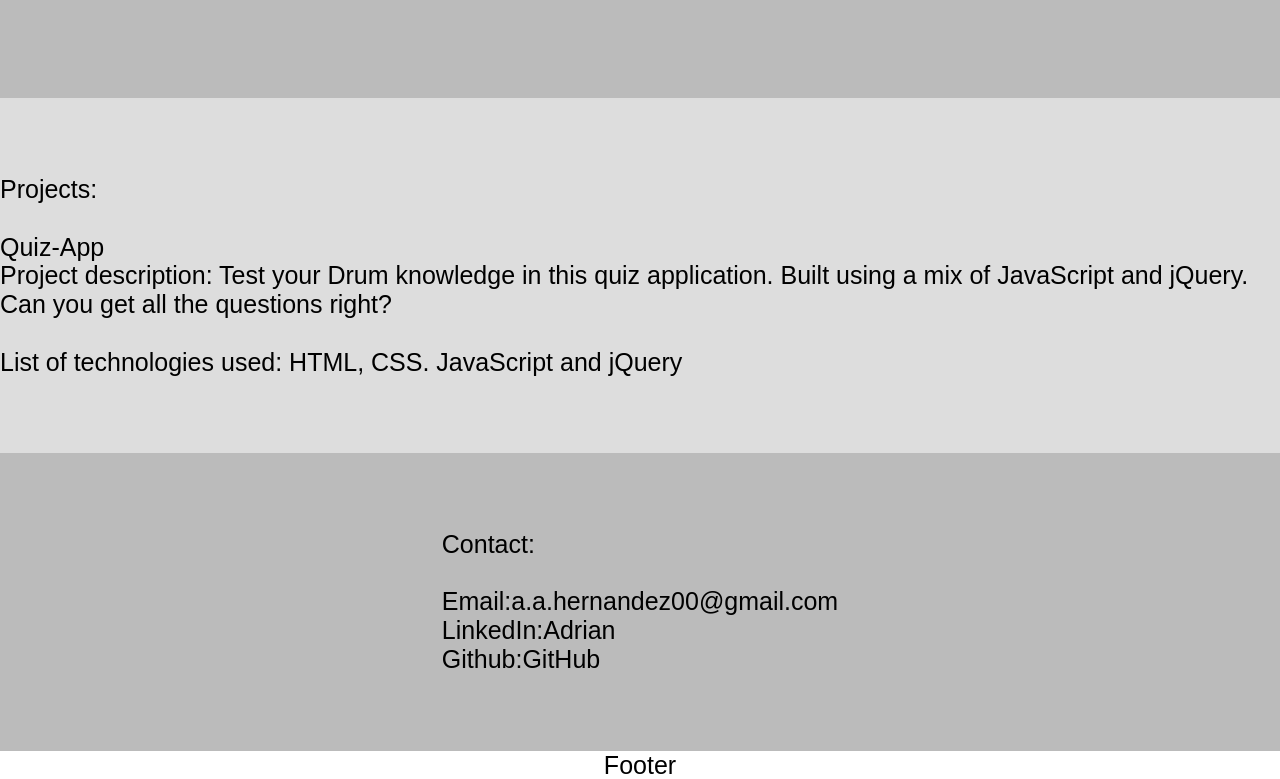
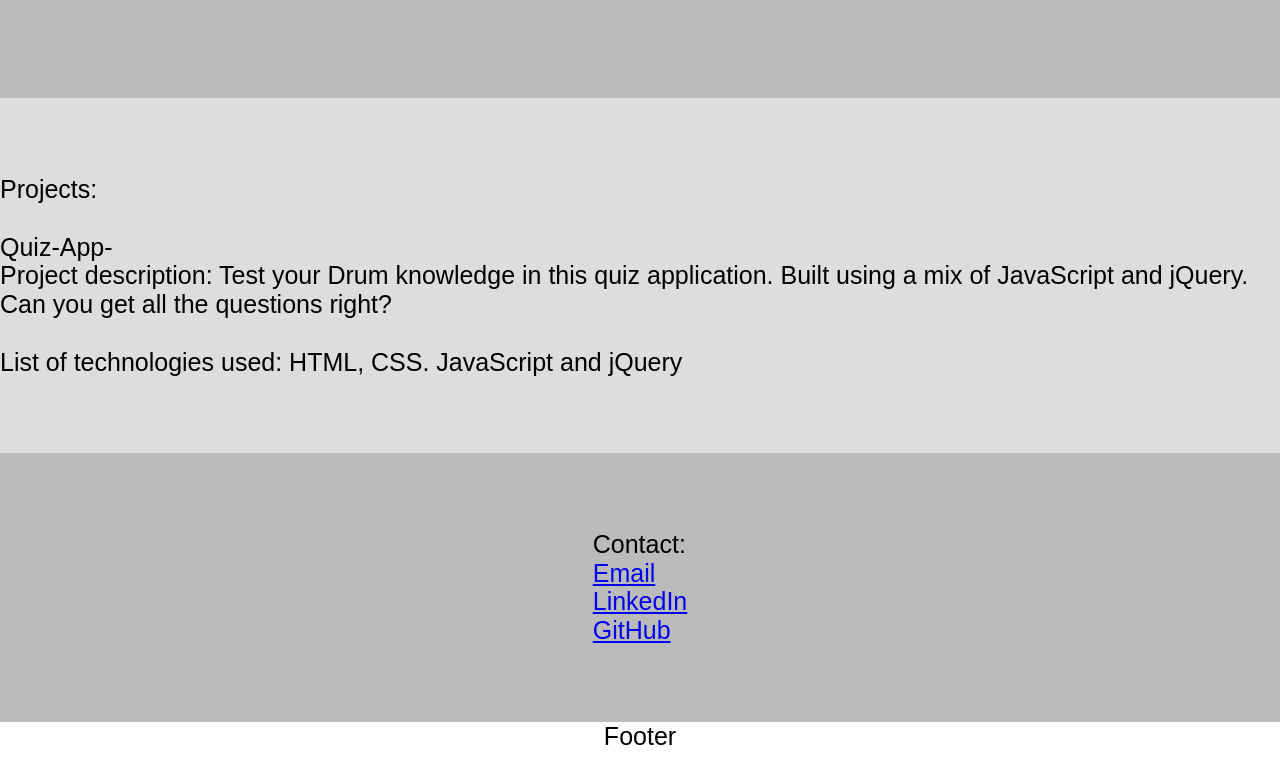
Before and after one commit to AdrianHernandez-Dev/Portfolio, a plain HTML site: page index.html in a window 1280 px wide. Shown: the part 746-1525 px from the top of the page. After the commit the page ends 1497 px from the top, so only its background shows below. Drawn offline with nearby package versions, Linux system fonts and the light colour scheme.

Commit message:
Add files via upload

```diff
--- a/index.html
+++ b/index.html
@@ -34,7 +34,7 @@
 
   <section>
       Projects:<br><br>
-      Quiz-App<br>
+      Quiz-App-<br>
 
       Project description: Test your Drum knowledge in this quiz application. Built using a mix of JavaScript and jQuery. Can you get all the questions right?
 
@@ -42,9 +42,10 @@
   </section>
 
   <section>
-    <contact>Contact: <br><br>Email:a.a.hernandez00@gmail.com<br>
-	   LinkedIn:Adrian<br>
-     Github:GitHub
+    <contact>Contact: <br>
+      <a href="mailto:a.a.hernandez00@gmail.com"target="_blank">Email</a><br>
+	   <a href="https://www.linkedin.com/in/adrian-a-hernandez/" target="_blank" >LinkedIn</a><br>
+     <a href="https://github.com/AdrianHernandez-Dev" target="_blank" >GitHub</a>
     </contact>
   </section>
 
```
